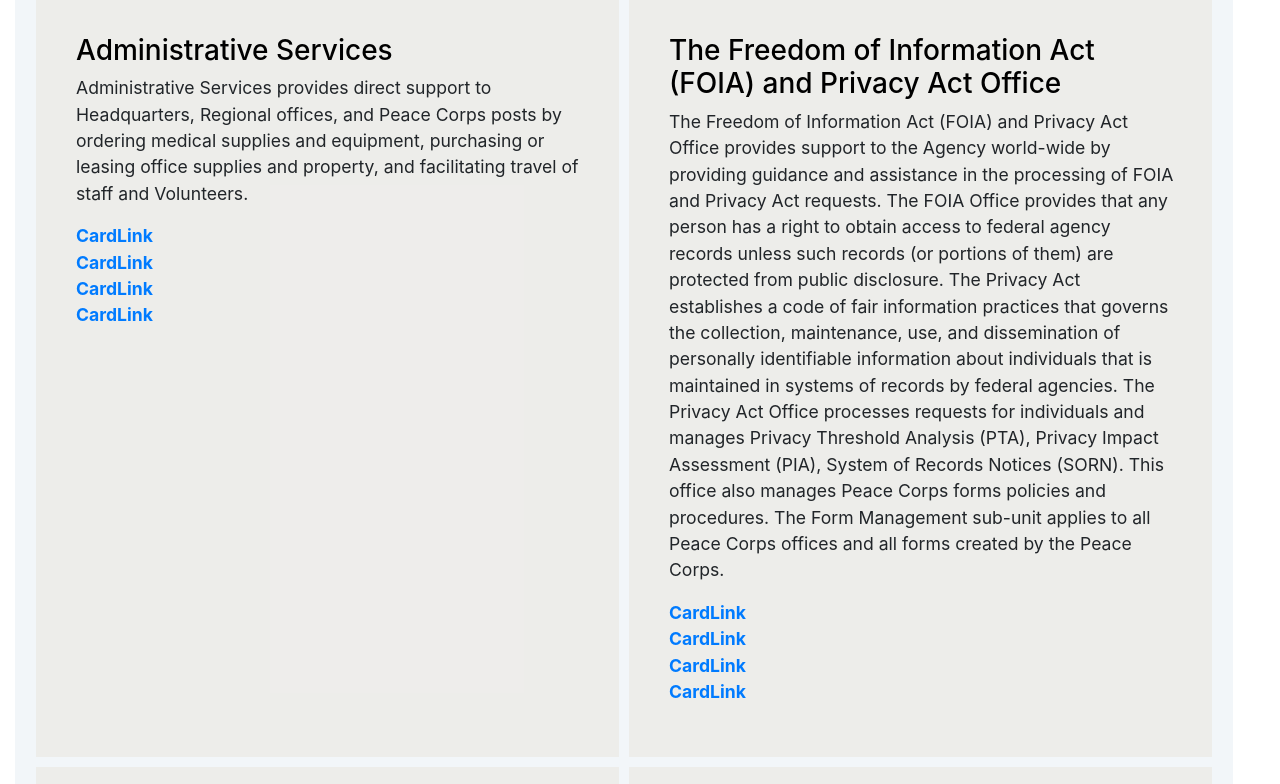
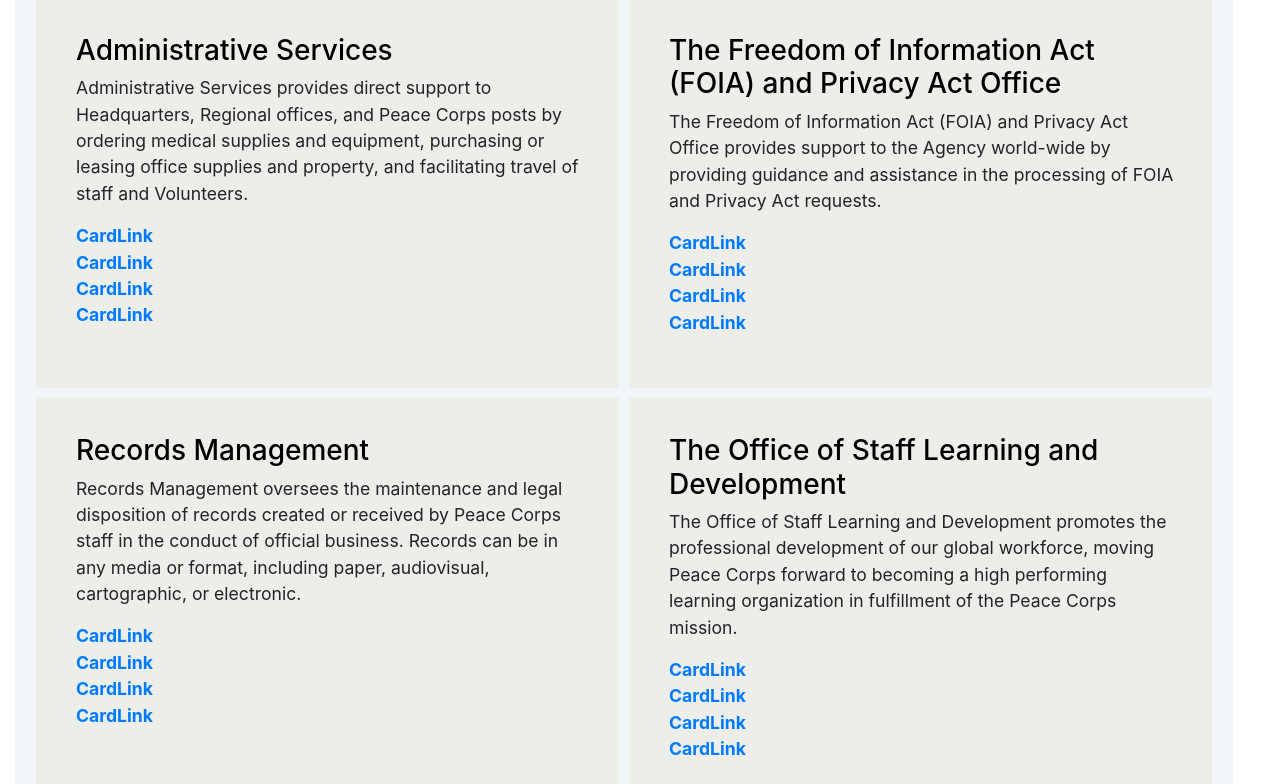
Before and after one commit to smwoll/mgmt-styling, a website built with Parcel: page src/index.html in a window 1280 px wide. Shown: the part 576-1360 px from the top of the page. Built offline with nearby package versions, Linux system fonts and the light colour scheme.

Commit message:
trim text

```diff
--- a/src/index.html
+++ b/src/index.html
@@ -73,14 +73,7 @@
                         <div class="card-body">
                             <h3>The Freedom of Information Act (FOIA) and Privacy Act Office</h3>
                             <p>The Freedom of Information Act (FOIA) and Privacy Act Office provides support to the Agency world-wide by providing
-                            guidance and assistance in the processing of FOIA and Privacy Act requests. The FOIA Office provides that any person has
-                            a right to obtain access to federal agency records unless such records (or portions of them) are protected from public
-                            disclosure. The Privacy Act establishes a code of fair information practices that governs the collection, maintenance,
-                            use, and dissemination of personally identifiable information about individuals that is maintained in systems of records
-                            by federal agencies. The Privacy Act Office processes requests for individuals and manages Privacy Threshold Analysis
-                            (PTA), Privacy Impact Assessment (PIA), System of Records Notices (SORN). This office also manages Peace Corps forms
-                            policies and procedures. The Form Management sub-unit applies to all Peace Corps offices and all forms created by the
-                            Peace Corps.</p>
+                            guidance and assistance in the processing of FOIA and Privacy Act requests. </p>
                             <ul>
                                 <li><a href="#">CardLink</a></li>
                                 <li><a href="#">CardLink</a></li>
```
